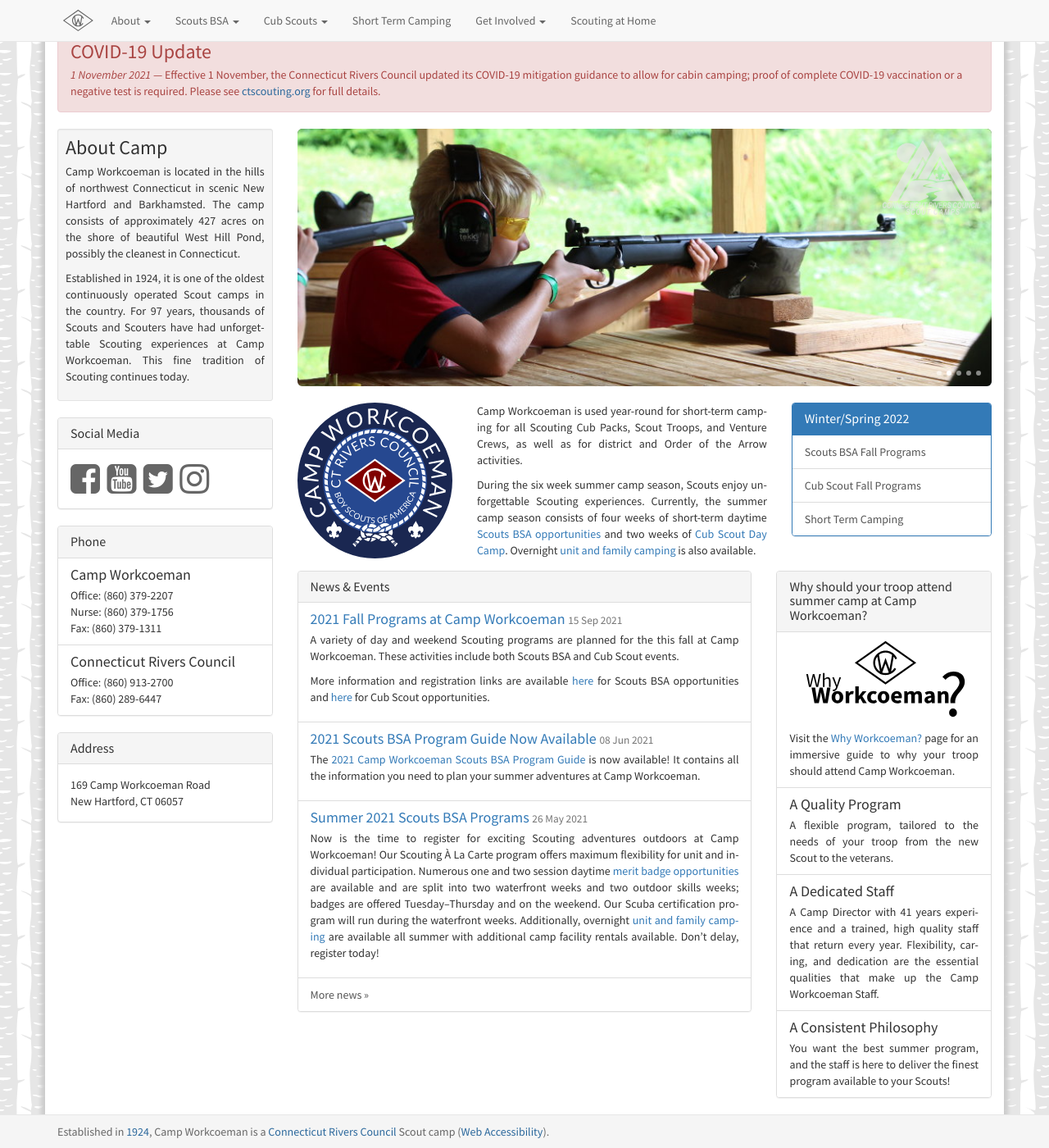
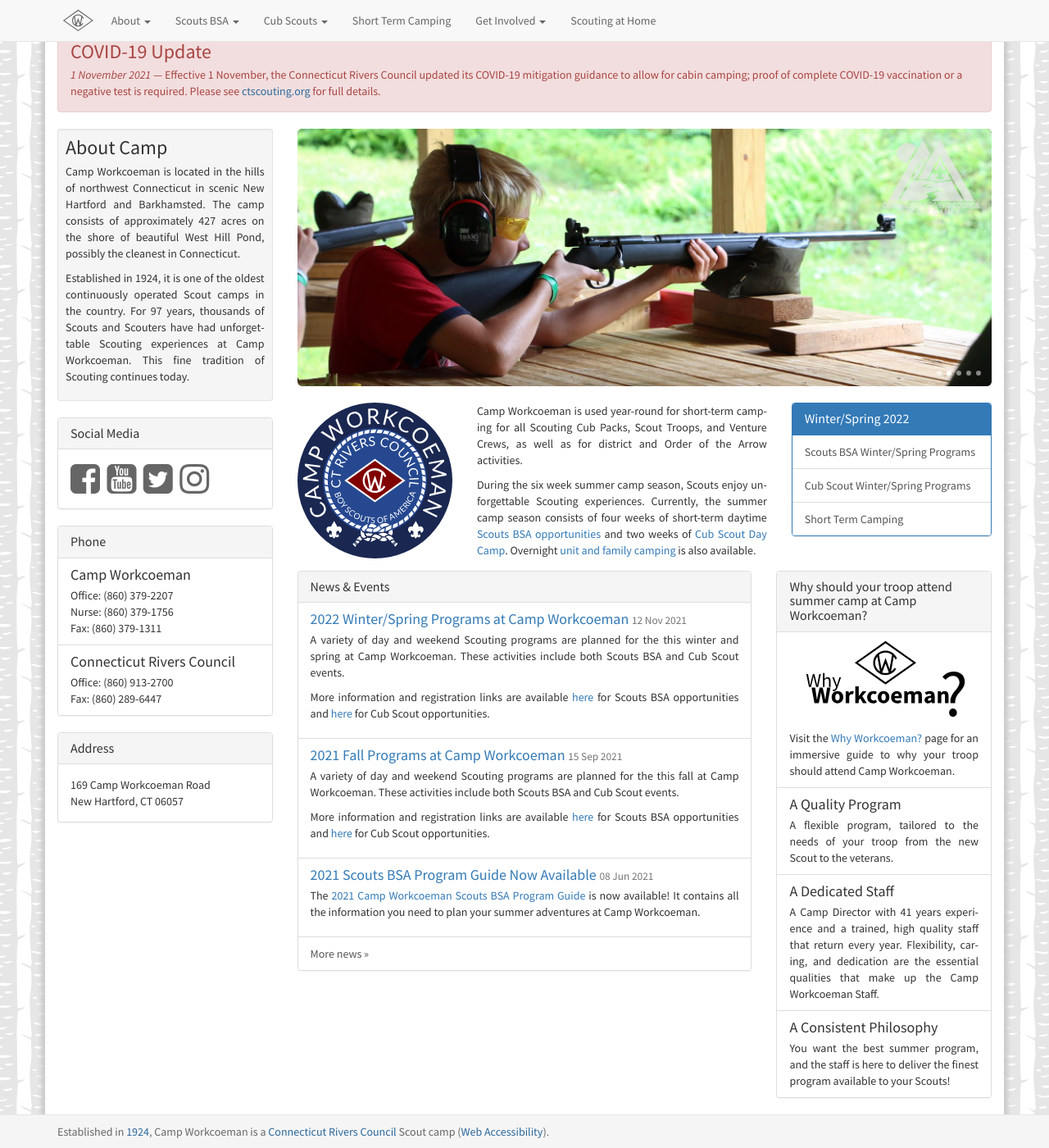
Before and after one commit to campworkcoeman/campworkcoeman.org, a Jekyll site: the page built from index.html, in a window 1280 px wide and 1400 px high, scrolled down 217 px. Shown: the whole window at 82% size. Built offline with Jekyll 4.4.1, drawn with Linux system fonts in a browser that asks for light colours; nearby versions of some CDN libraries; Markdown is read by kramdown in place of the engine named in the settings.

Commit message:
Fix winter/spring references and add news article.

```diff
--- /dev/null
+++ b/about/news/_posts/2021-11-12-2022-winter-spring-programs.md
@@ -0,0 +1,9 @@
+---
+published: true
+layout: news-item
+title: 2022 Winter/Spring Programs at Camp Workcoeman
+---
+
+A variety of day and weekend Scouting programs are planned for the this winter and spring at Camp Workcoeman. These activities include both Scouts BSA and Cub Scout events.
+
+More information and registration links are available [here]({{ site.url }}/scouts-bsa/2022-winter-spring-programs/) for Scouts BSA opportunities and [here]({{ site.url }}/cub-scouts/2022-winter-spring-programs/) for Cub Scout opportunities.
--- a/index.html
+++ b/index.html
@@ -48,10 +48,10 @@
             </div>
             <div class="list-group">
               <a href="{{ site.url }}/scouts-bsa/2022-winter-spring-programs/" class="list-group-item">
-                Scouts BSA Fall Programs
+                Scouts BSA Winter/Spring Programs
               </a>
               <a href="{{ site.url }}/cub-scouts/2022-winter-spring-programs/" class="list-group-item">
-                Cub Scout Fall Programs
+                Cub Scout Winter/Spring Programs
               </a>
               <a href="{{ site.url }}/short-term-camping/" class="list-group-item">
                 Short Term Camping
--- a/spring.md
+++ b/spring.md
@@ -1,7 +1,7 @@
 ---
 published: true
 layout: generic
-title: Spring 2022 @ Workcoeman
+title: Winter/Spring 2022 @ Workcoeman
 keywords: "Boy Scout, Scouts BSA, Cub Scouts, summer camp, day camp, overview, Scouting, Spring 2022, Overnight Camping, Merit Badges"
 ---
 
```
